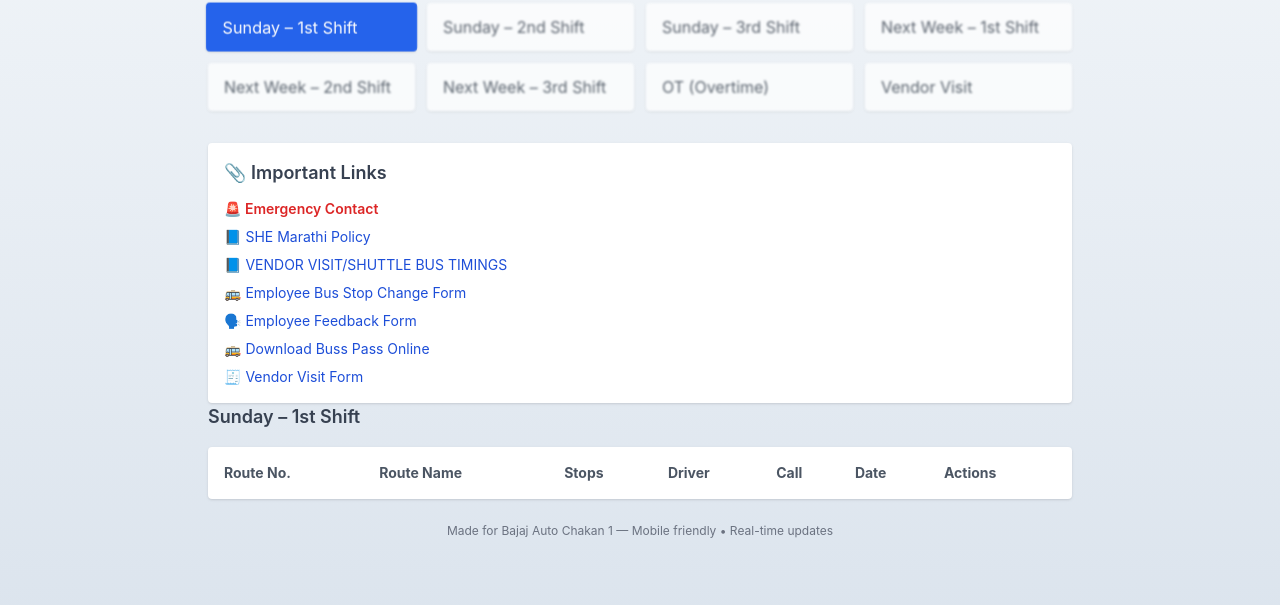
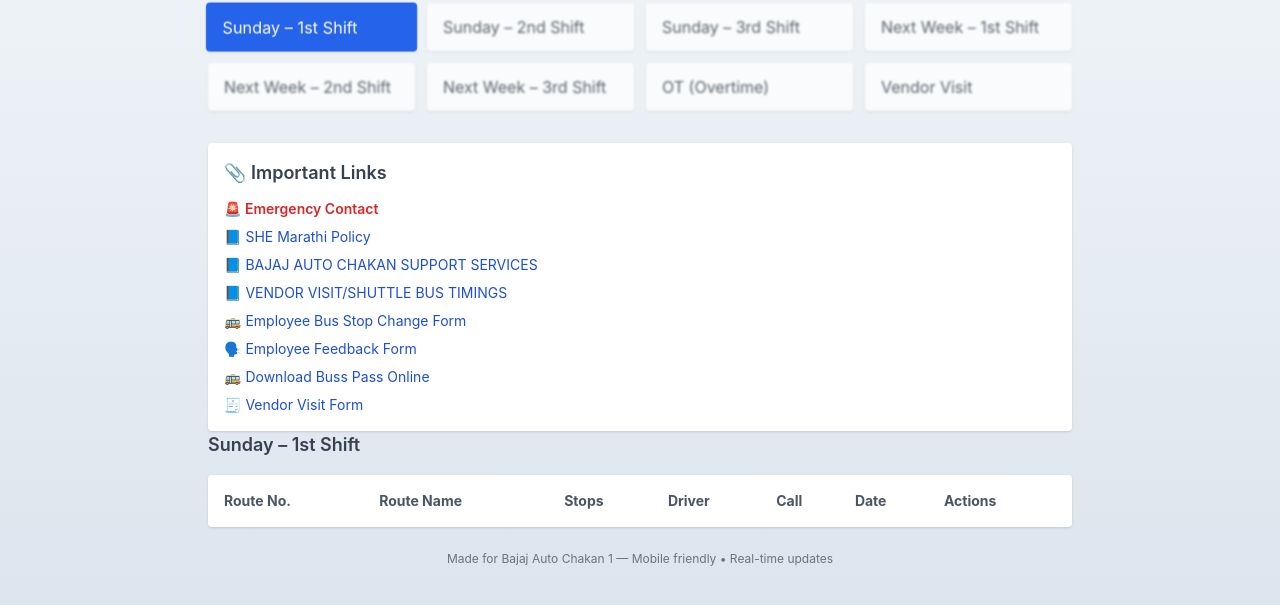
Before and after one commit to bajajauto1/TransportDepartmentPLANT-1, a plain HTML site: page index.html in a window 1280 px wide. Shown: the part 85-690 px from the top of the page. Drawn offline with nearby package versions, Linux system fonts and the light colour scheme; no server answers.

Commit message:
Update index.html
SS FORM ADDED

```diff
--- a/index.html
+++ b/index.html
@@ -94,6 +94,11 @@
     <li>
       <a href="http://rb.gy/4gm0lr" target="_blank" class="hover:underline">
         📘 SHE Marathi Policy
+      </a>
+    </li>
+      <li>
+      <a href="https://forms.office.com/Pages/ResponsePage.aspx?id=KZb8hzamA0yr6ads0KvrWcKirpXdJ35Gr_aShAmNg7ZUQzFVT1hCSDQ0TVZEM0hGMEIxTVQxMENJWi4u" target="_blank" class="hover:underline">
+        📘 BAJAJ AUTO CHAKAN SUPPORT SERVICES
       </a>
     </li>
            <li>
```
